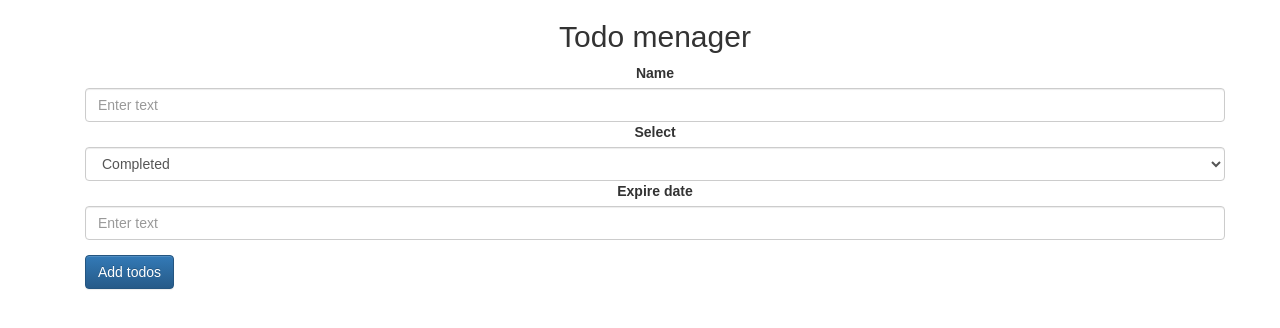
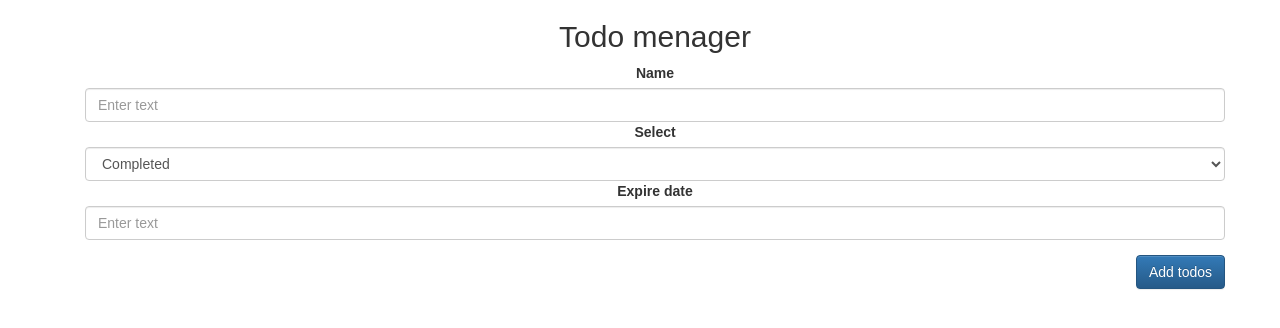
Before and after one commit to drummerdox/reactLearning, a React (Create React App) app in the folder client/: page /add in a window 1280 px wide. Shown: the top 328 px of the page. Built offline with nearby package versions, Linux system fonts and the light colour scheme.

Commit message:
feat: add todo edit

```diff
--- a/client/src/App.js
+++ b/client/src/App.js
@@ -17,6 +17,8 @@ class App extends Component {
                             <Route path={'/about'} component={About}/>
                             <Route path={'/add'} component={MenageTodo}/>
                             <Route path={'/edit'} component={MenageTodo}/>
+
+                            <Route path="/tasks/:id" component={props => <MenageTodo task={this.state.tasks.find(task => task.id === props.match.params.id)}  />} />
                             <Route component={NoMatch}/>
                         </Switch>
                     </div>
--- /dev/null
+++ b/client/src/Filters.js
@@ -0,0 +1,5 @@
+export const Filters = Object.freeze({
+  ALL: 'all',
+  ACTIVE: 'active',
+  COMPLETED: 'completed',
+});
--- a/client/src/components/MenageTodo.js
+++ b/client/src/components/MenageTodo.js
@@ -49,7 +49,8 @@ export class MenageTodo extends Component {
                 </form>
                 <Button
                     onClick = {this.props.onClicked }
-                    bsStyle={'primary pull-left'}
+                    className="pull-right"
+                    bsStyle={'primary'}
                 >
                     Add todos
                 </Button>
--- a/client/src/components/Todos.js
+++ b/client/src/components/Todos.js
@@ -23,7 +23,7 @@ export class Todos extends Component {
                 <th>{this.props.isCompleted ? 'Completed' : 'Incompleted'}</th>
                 <th>
                     <Link
-                        {...this.props}
+                        //{...this.props}
                         to={`/edit/`}
                         >
                         {'edit'}
```
